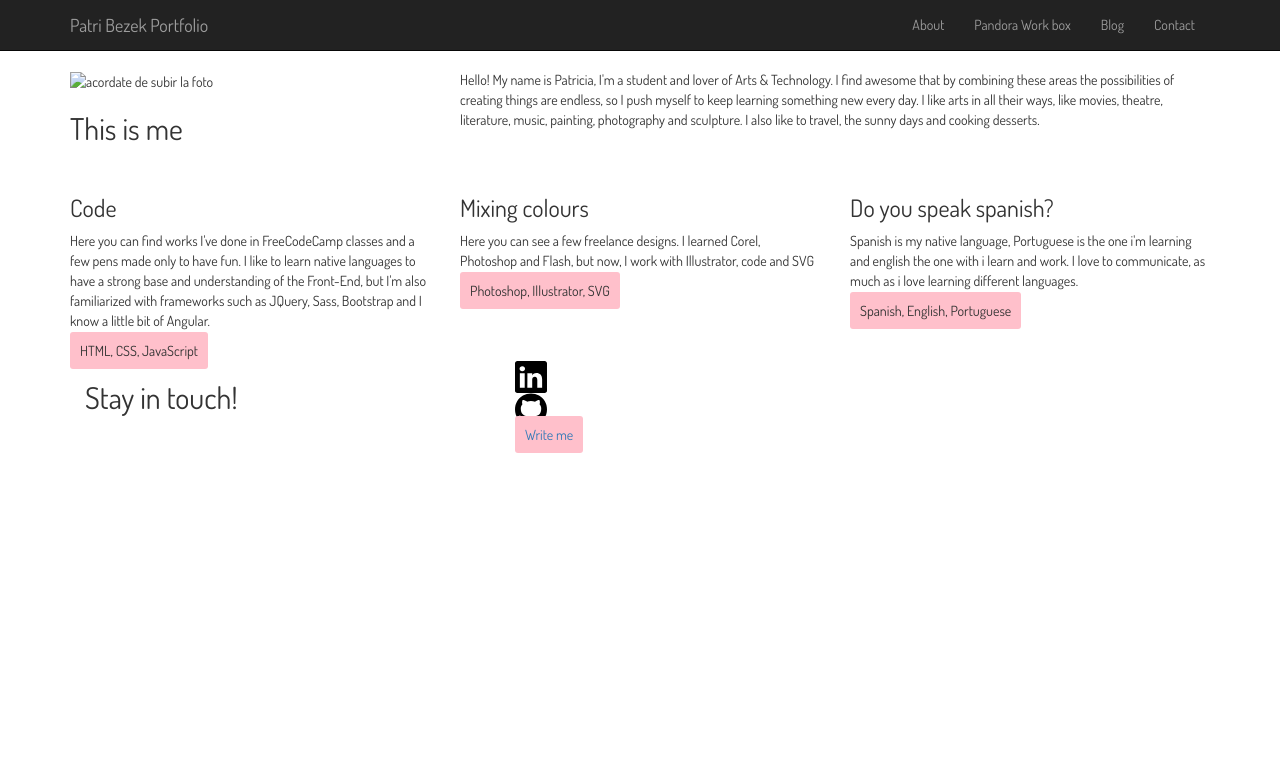
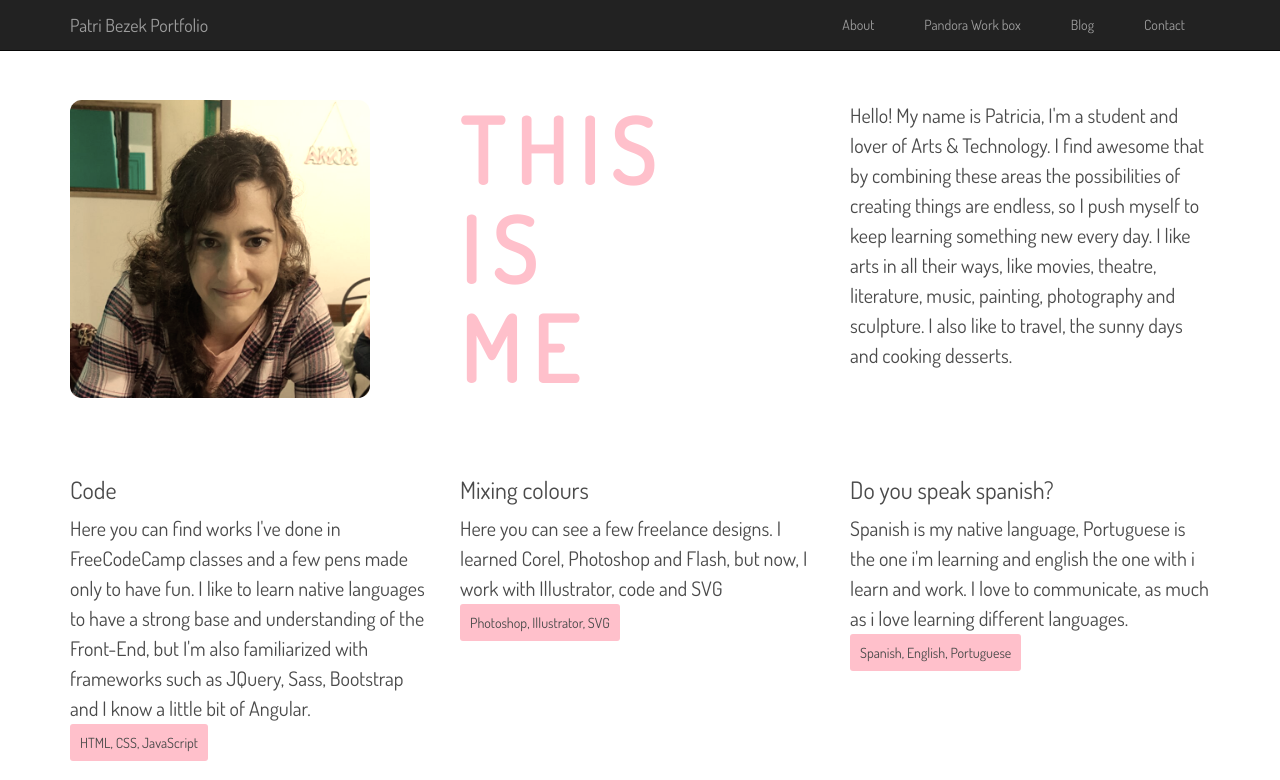
Before and after one commit to patribezek/portfolio, a plain HTML site: page index.html in a window 1280 px wide. Shown: the top 780 px of the page. Drawn offline with nearby package versions, Linux system fonts and the light colour scheme.

Commit message:
Add files via upload

```diff
--- a/css/custom.css
+++ b/css/custom.css
@@ -1,8 +1,12 @@
 body {
 	background-color: #fff;
 	font-family: 'Dosis', sans-serif;
+	color: #4a4a4a;
 }
 
+.row {
+	    margin-top: 30px;
+}
 .navbar-nav {
 	float: right;
 }
@@ -19,4 +23,35 @@ span {
 }
 li {
 	list-style: none;
+	display: inline;
+	padding: 0 10px;
 }
+
+p {
+	margin: 0 0 10px;
+
+	font-size: 20px;
+	line-height: 30px;
+}
+
+.me {
+
+}
+
+h2 {
+	    margin-top: 0;
+    font-size: 90px;
+    font-weight: 600;
+    text-transform: uppercase;
+    letter-spacing: 12px;
+	color: #ffc0cb;
+
+
+}
+
+img {
+	width: 300px;
+  -webkit-filter: sepia(1);
+  filter: sepia(0.5);
+      border-radius: 4%;
+  }
--- a/index.html
+++ b/index.html
@@ -59,10 +59,14 @@
 <div class="container page">
     <div class="row one">
         <div class="col-md-4">
-            <img src="" alt="acordate de subir la foto">
-            <h2>This is me</h2>
+            <img src="img/pic5.png" alt="acordate de subir la foto">
+
         </div>
-        <div class="col-md-8">
+         <div class="col-md-4">
+
+            <h2>This <br> is <br>me</h2>
+        </div>
+        <div class="col-md-4">
             <p class="me">
                 Hello! My name is Patricia, I'm a student and lover of Arts & Technology.
                 I find awesome that by combining these areas the possibilities of creating things are endless, so I push myself to keep learning something new every day.
```
